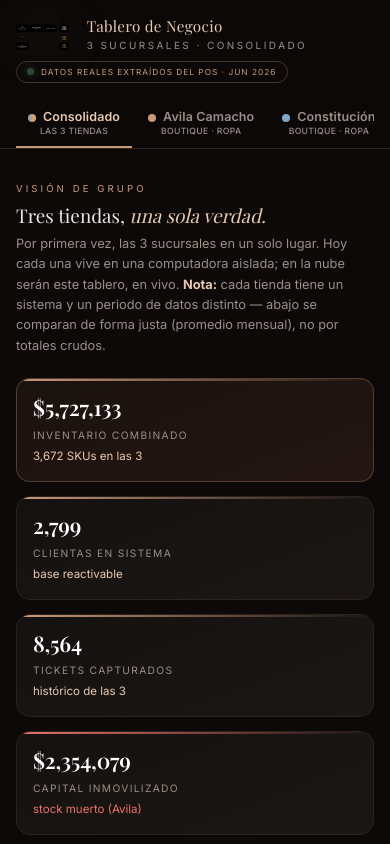
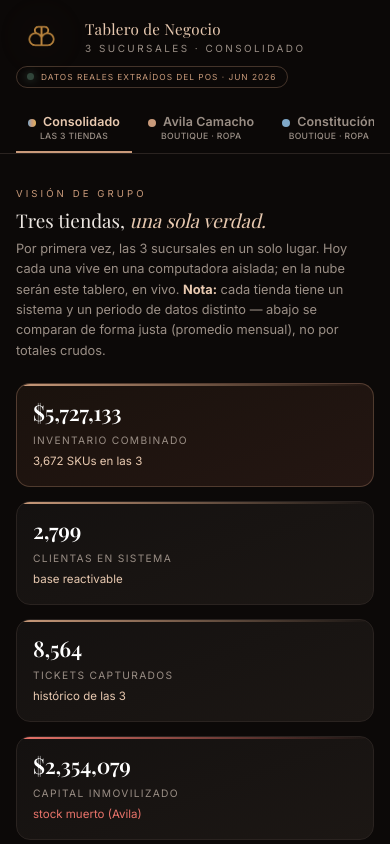
Before and after one commit to Dantemvp/ba-tablero-5fc8p1, a plain HTML site: page index.html in a window 390 px wide. Shown: the top 844 px of the page. Drawn offline with nearby package versions, Linux system fonts and the light colour scheme; a web font is replaced by a local one.

Commit message:
Header: isotipo dorado oficial (BB monogram) en vez del wordmark

```diff
--- a/index.html
+++ b/index.html
@@ -26,7 +26,7 @@ body{font-family:'Inter',sans-serif;background:var(--bg);color:var(--txt);-webki
 .wrap{max-width:1180px;margin:0 auto;padding:0 24px}
 header{padding:28px 0 0;border-bottom:1px solid var(--line);position:sticky;top:0;background:rgba(12,9,8,.9);backdrop-filter:blur(16px);z-index:50}
 .head-row{display:flex;justify-content:space-between;align-items:center;flex-wrap:wrap;gap:16px;padding-bottom:22px}
-.head-logo{height:42px;width:auto;filter:drop-shadow(0 0 20px rgba(201,154,122,.2))}
+.head-logo{height:48px;width:auto;filter:drop-shadow(0 0 20px rgba(201,154,122,.2))}
 .head-title{font-family:'Playfair Display',serif;font-size:1.05rem;color:var(--rose-l);letter-spacing:.02em}
 .head-sub{font-size:.62rem;letter-spacing:.25em;text-transform:uppercase;color:var(--dim);margin-top:3px}
 .head-badge{font-size:.6rem;letter-spacing:.2em;text-transform:uppercase;color:var(--rose);border:1px solid rgba(201,154,122,.3);padding:7px 14px;border-radius:30px}
@@ -175,7 +175,7 @@ footer{padding:40px 0 60px;text-align:center}
   .wrap{padding:0 16px}
   header{padding-top:16px}
   .head-row{padding-bottom:16px;gap:10px}
-  .head-logo{height:32px}
+  .head-logo{height:40px}
   .head-title{font-size:.95rem}
   .head-badge{font-size:.52rem;padding:5px 10px;letter-spacing:.12em}
   .tab{padding:11px 14px;font-size:.78rem}
@@ -209,7 +209,7 @@ footer{padding:40px 0 60px;text-align:center}
   <div class="wrap">
     <div class="head-row">
       <div style="display:flex;align-items:center;gap:18px">
-        <img src="img/logo-blanco.svg" class="head-logo" alt="Bianca Aldama"/>
+        <img src="img/isotipo.png" class="head-logo" alt="Bianca Aldama"/>
         <div>
           <div class="head-title">Tablero de Negocio</div>
           <div class="head-sub">3 Sucursales · Consolidado</div>
```
Also changed, not shown: img/isotipo.png (added).
